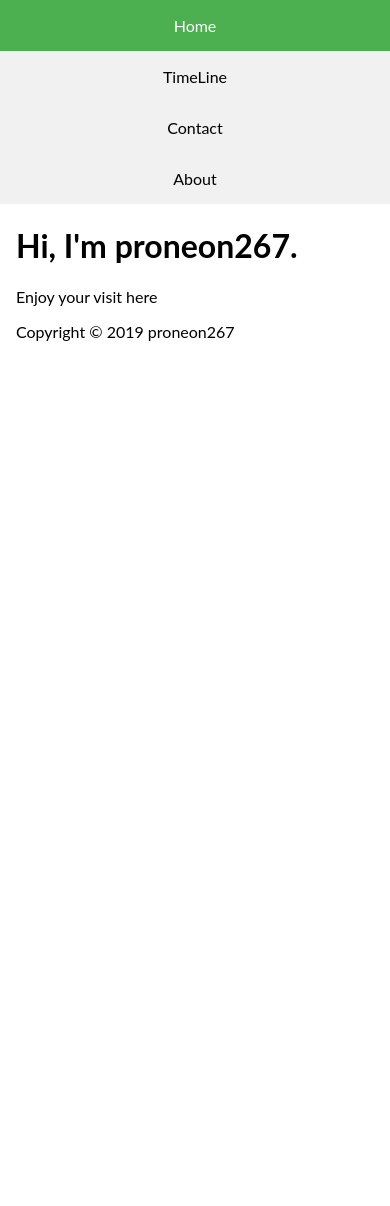
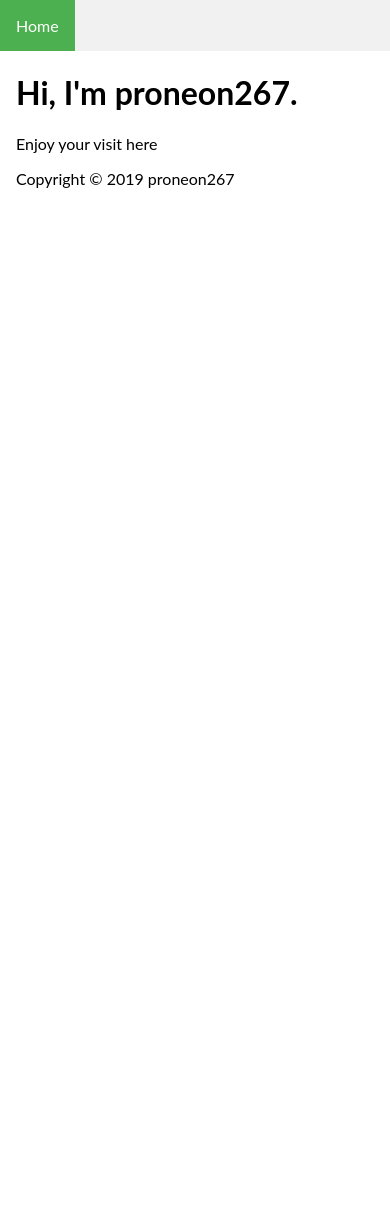
Before and after one commit to proneon267/proneon267.github.io, a Jekyll site: the page built from index.html, in a window 390 px wide. Built offline with Jekyll 4.4.1, drawn with Linux system fonts in a browser that asks for light colours; after the commit the page ends 1053 px from its top, so only the background shows below that.

Commit message:
Update default.html

```diff
--- a/_layouts/default.html
+++ b/_layouts/default.html
@@ -52,12 +52,27 @@
         div.content {margin-left: 0;}
       }
 
-      @media screen and (max-width: 400px) {
-        .sidebar a {
-          text-align: center;
-          float: none;
-        }
-      }
+      @media screen and (max-width: 600px) {
+  .sidebar a:not(:first-child) {display: none;}
+  .sidebar a.icon {
+    float: right;
+    display: block;
+  }
+}
+
+@media screen and (max-width: 600px) {
+  .sidebar.responsive {position: relative;}
+  .sidebar.responsive .icon {
+    position: absolute;
+    right: 0;
+    top: 0;
+  }
+  .sidebar.responsive a {
+    float: none;
+    display: block;
+    text-align: left;
+  }
+}
     </style>
   </head>
   <body>
```
